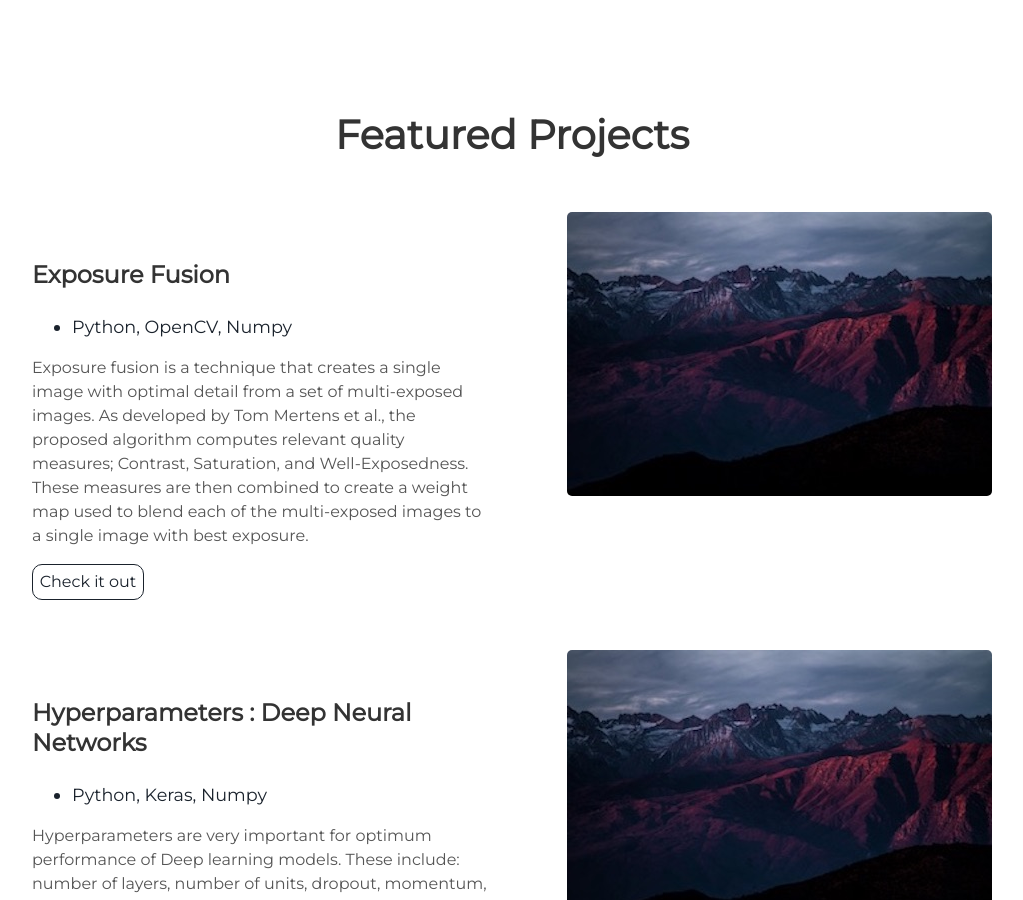
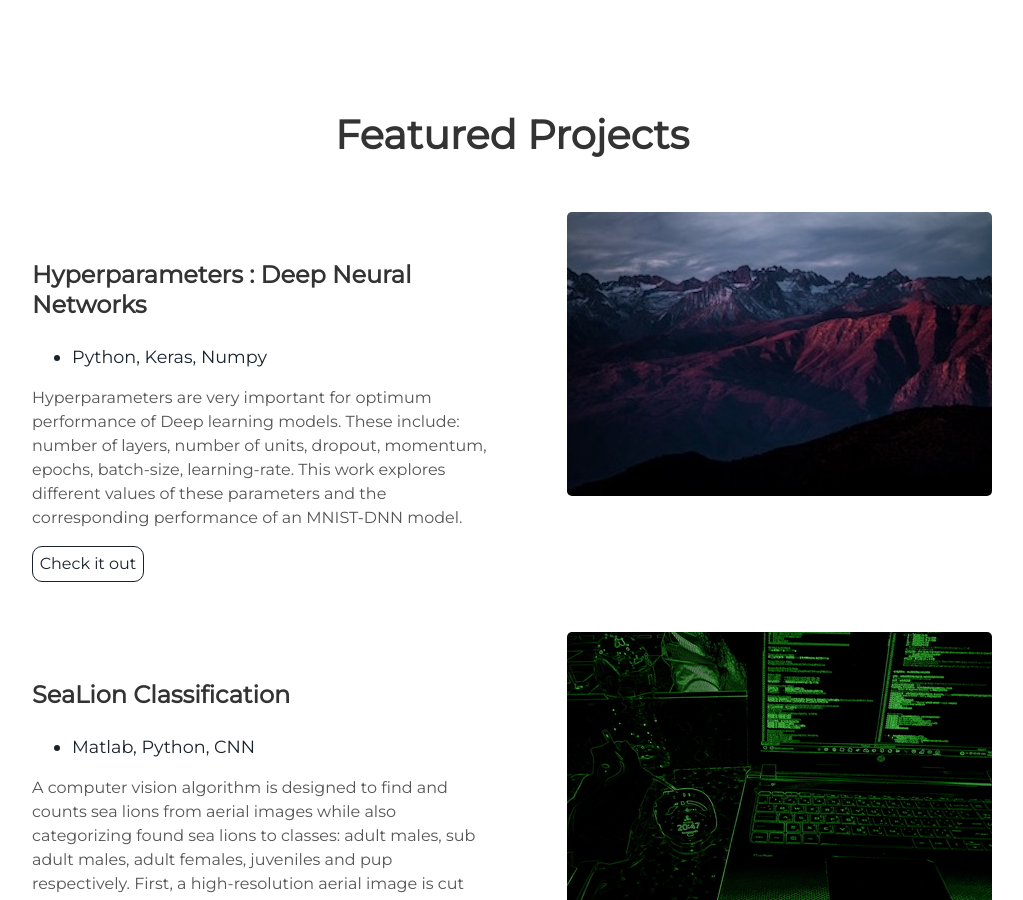
Before and after one commit to kbmajeed/kbmajeed.github.io, a Jekyll site: the page built from index.html, in a window 1280 px wide and 900 px high, scrolled down 1455 px. Shown: the whole window, without its empty margins (128-1151 px from the left). Built offline with Jekyll 4.4.1, drawn with Linux system fonts in a browser that asks for light colours.

Commit message:
Update projects.html

```diff
--- a/_includes/projects.html
+++ b/_includes/projects.html
@@ -1,22 +1,7 @@
 <div class="user-details">
   <h1> Featured Projects </h1>
 </div>
-<div class="user-projects">
-  <div class="images-right">
-    <img alt="mountains" src="{{ "/assets/img/mountains.jpg" | prepend: site.baseurl }}" />
-  </div>
-  <div class="contents">
-    <h3> Exposure Fusion </h3>
-    <ul>
-      <li> Python, OpenCV, Numpy </li>
-    </ul>
-    <p>Exposure fusion is a technique that creates a single image with optimal detail from a set of multi-exposed images.
-As developed by Tom Mertens et al., the proposed algorithm computes relevant quality measures; Contrast, Saturation, and Well-Exposedness.
-These measures are then combined to create a weight map used to blend each of the multi-exposed images to a single image with best exposure.
-</p>
-    <a class="project-link" href="https://github.com/kbmajeed/SeaLionVision">Check it out</a>
-  </div>
-</div>
+
 
 <div class="user-projects">
   <div class="images-right">
```
